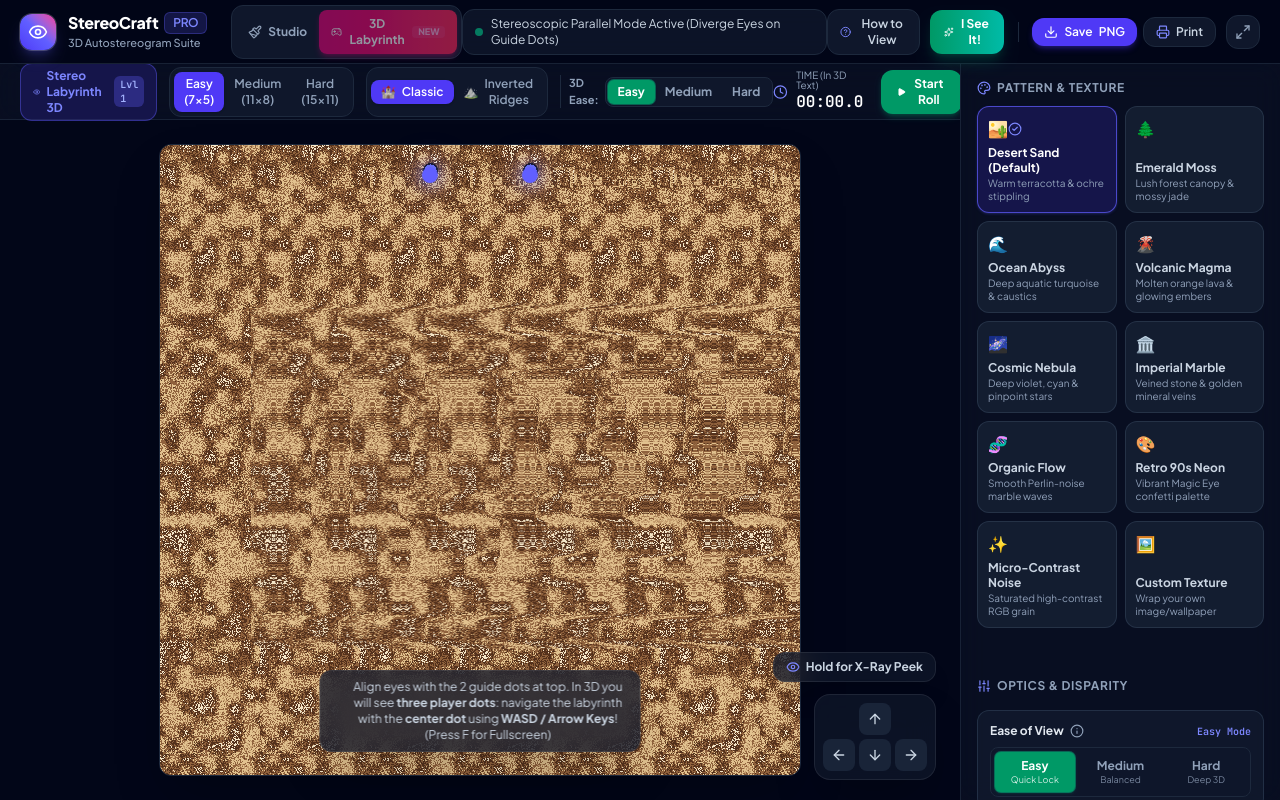
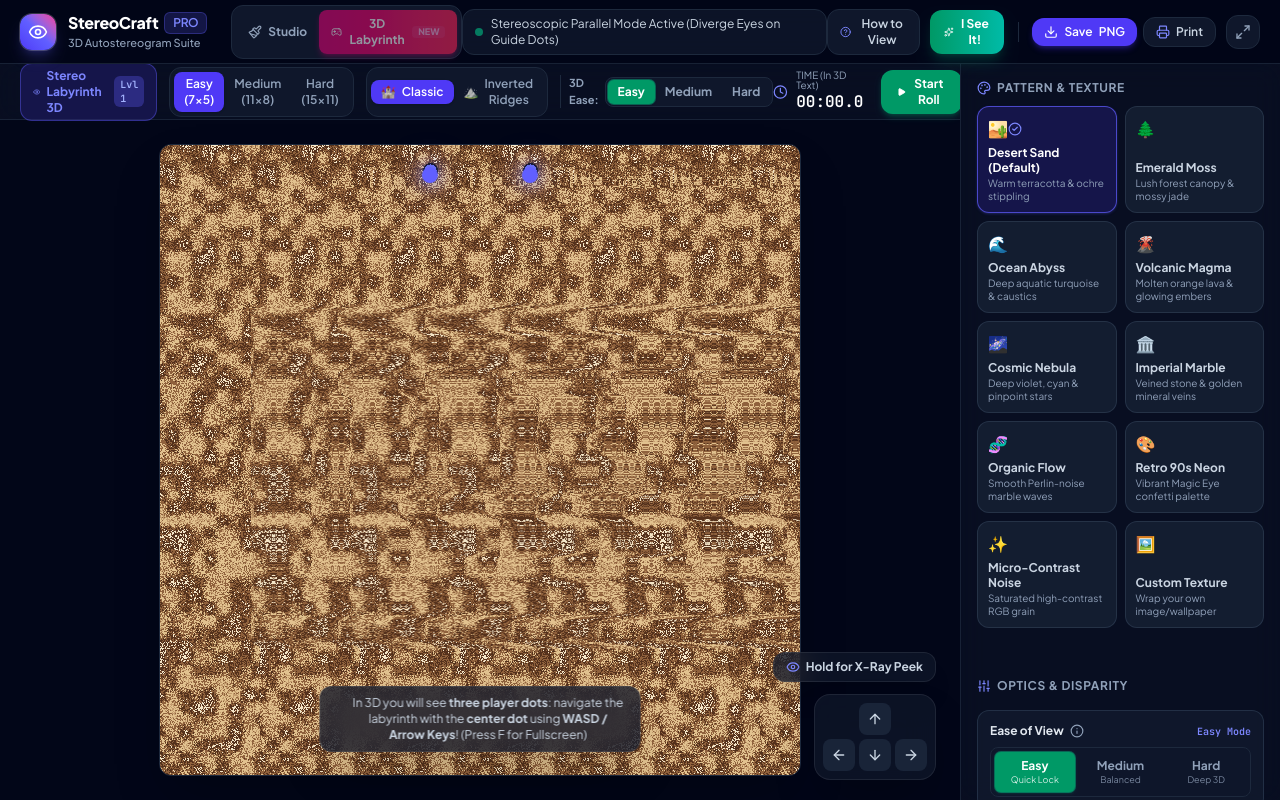
Before and after one commit to torebjastad/StereoCraft, a React (Vite) app: page / in a window 1280 px wide. Both pictures are taken after a click on the button "Play the 3D Stereoscopic Labyrinth Game in Parallel View". Built offline with nearby package versions, Linux system fonts and the light colour scheme.

Commit message:
fix(labyrinth): remove redundant 'align eyes with 2 guide dots at top' prefix from guidance text

```diff
--- a/src/components/LabyrinthGame.tsx
+++ b/src/components/LabyrinthGame.tsx
@@ -1322,12 +1322,12 @@ export const LabyrinthGame: React.FC<LabyrinthGameProps> = ({
               <span>
                 {playerDebug.shape === 'dual-dots' ? (
                   <>
-                    Align eyes with the 2 guide dots at top. In 3D you will see <strong>three player dots</strong>: navigate the labyrinth with the <strong>center dot</strong> using <strong>WASD / Arrow Keys</strong>! {isFullscreen ? '(Press F or Esc to exit fullscreen)' : '(Press F for Fullscreen)'}
+                    In 3D you will see <strong>three player dots</strong>: navigate the labyrinth with the <strong>center dot</strong> using <strong>WASD / Arrow Keys</strong>! {isFullscreen ? '(Press F or Esc to exit fullscreen)' : '(Press F for Fullscreen)'}
                   </>
                 ) : labyrinthMode === 'inverted' ? (
-                  <>Align eyes with the 2 guide dots at top, then press <strong>WASD / Arrow Keys</strong> to balance the 3D Cube on the high ridges to the <strong>Big 3D Star</strong>! Don't fall into the abyss! {isFullscreen ? '(Press F or Esc to exit fullscreen)' : '(Press F for Fullscreen)'}</>
+                  <>Press <strong>WASD / Arrow Keys</strong> to balance the 3D player on the high ridges to the <strong>Big 3D Star</strong>! Don't fall into the abyss! {isFullscreen ? '(Press F or Esc to exit fullscreen)' : '(Press F for Fullscreen)'}</>
                 ) : (
-                  <>Align eyes with the 2 guide dots at top, then press <strong>WASD / Arrow Keys</strong> to navigate the 3D Square into the <strong>Big 3D Star (stor stjerne)</strong> at the exit! {isFullscreen ? '(Press F or Esc to exit fullscreen)' : '(Press F for Fullscreen)'}</>
+                  <>Press <strong>WASD / Arrow Keys</strong> to navigate the 3D player into the <strong>Big 3D Star (stor stjerne)</strong> at the exit! {isFullscreen ? '(Press F or Esc to exit fullscreen)' : '(Press F for Fullscreen)'}</>
                 )}
               </span>
             </div>
```
